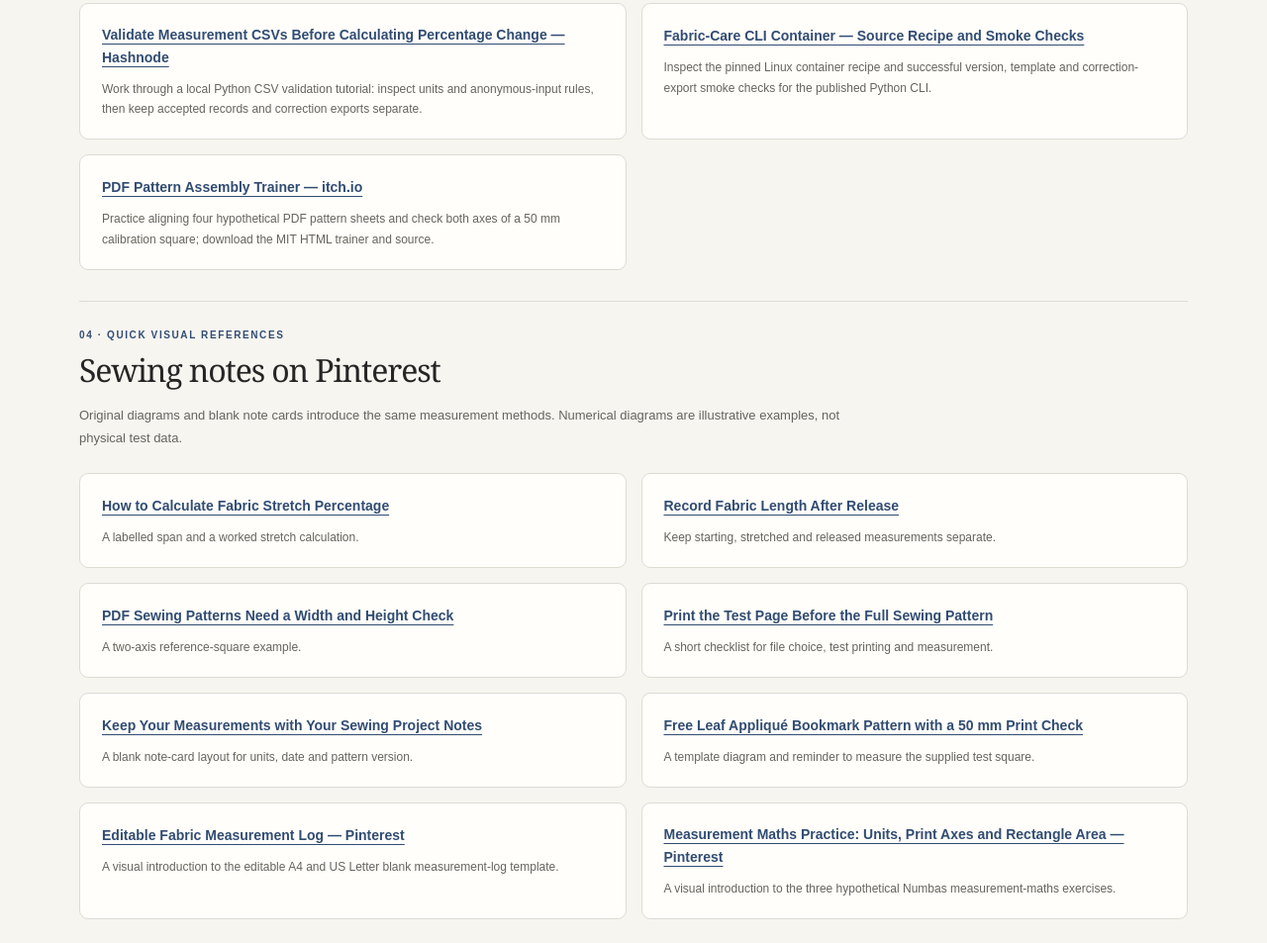
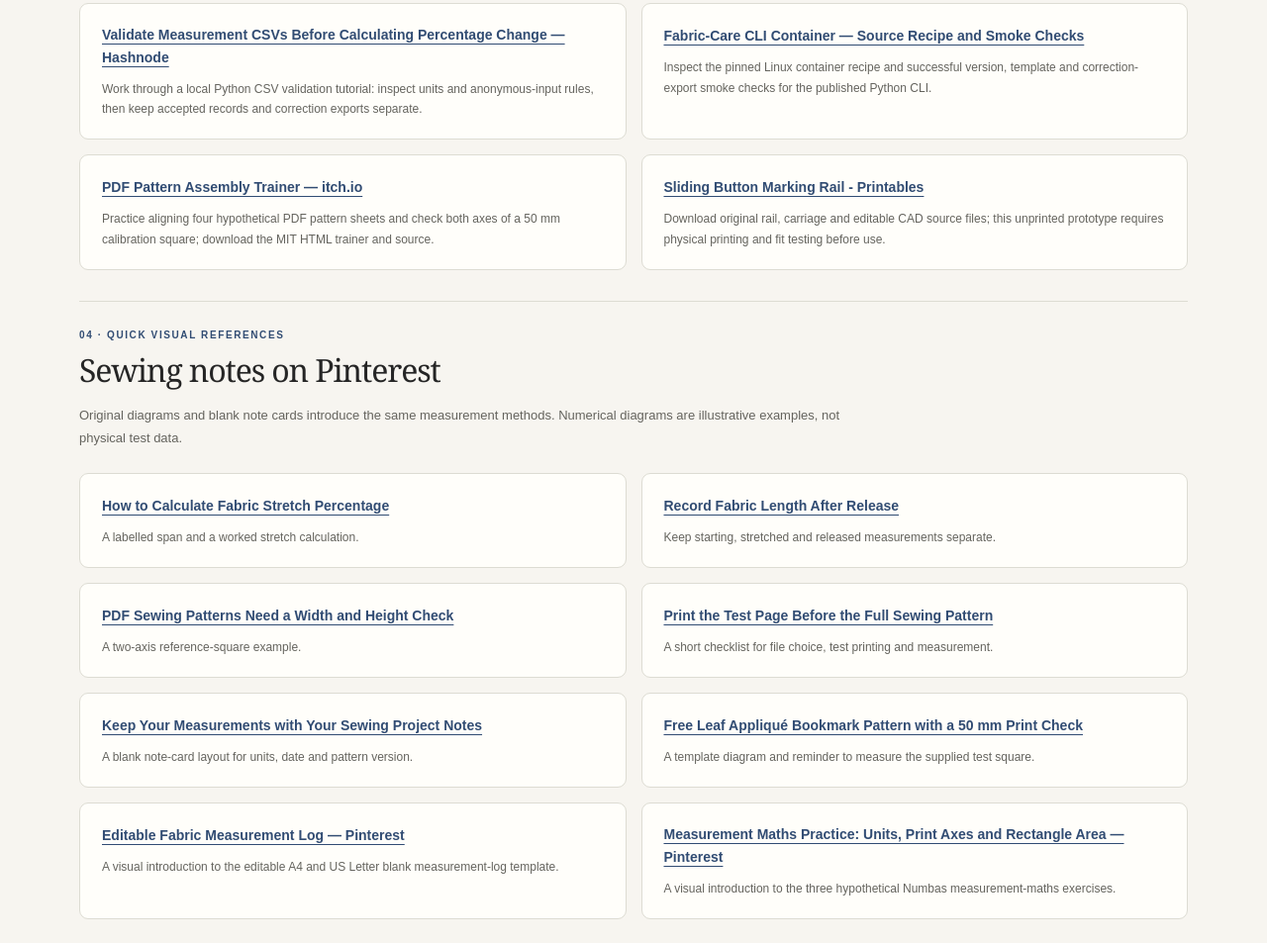
Before and after one commit to gokimedia/sewlore-sewing-tools, a website: page resources.html in a window 1280 px wide. Shown: the part 4350-5303 px from the top of the page at 99% size. Drawn offline with Linux system fonts and the light colour scheme.

Commit message:
Add published button marking rail to resources

```diff
--- a/resources.html
+++ b/resources.html
@@ -98,6 +98,7 @@
         <li><a href="https://sewlore.hashnode.dev/validate-measurement-csvs-before-calculating-percentage-change">Validate Measurement CSVs Before Calculating Percentage Change — Hashnode</a><p>Work through a local Python CSV validation tutorial: inspect units and anonymous-input rules, then keep accepted records and correction exports separate.</p></li>
         <li><a href="https://github.com/gokimedia/sewlore-fabric-care-container">Fabric-Care CLI Container — Source Recipe and Smoke Checks</a><p>Inspect the pinned Linux container recipe and successful version, template and correction-export smoke checks for the published Python CLI.</p></li>
         <li><a href="https://sewlore.itch.io/pdf-pattern-assembly-trainer">PDF Pattern Assembly Trainer — itch.io</a><p>Practice aligning four hypothetical PDF pattern sheets and check both axes of a 50 mm calibration square; download the MIT HTML trainer and source.</p></li>
+        <li><a href="https://www.printables.com/model/1869374-sliding-button-marking-rail-unprinted-cad-prototyp">Sliding Button Marking Rail - Printables</a><p>Download original rail, carriage and editable CAD source files; this unprinted prototype requires physical printing and fit testing before use.</p></li>
       </ul>
     </section>
 
```
Also changed, not shown: README.md.
